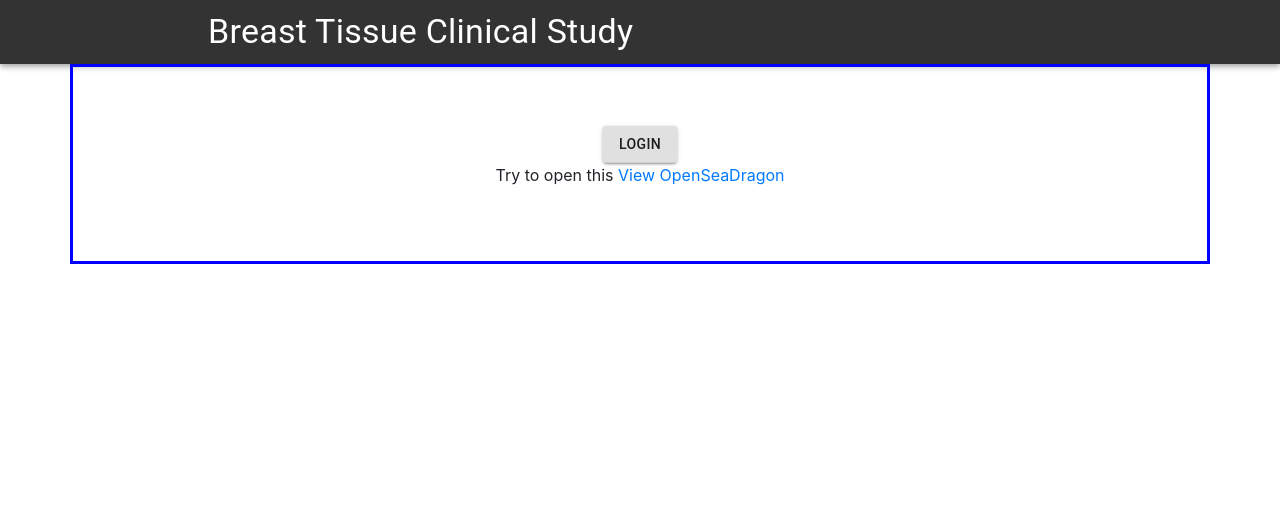
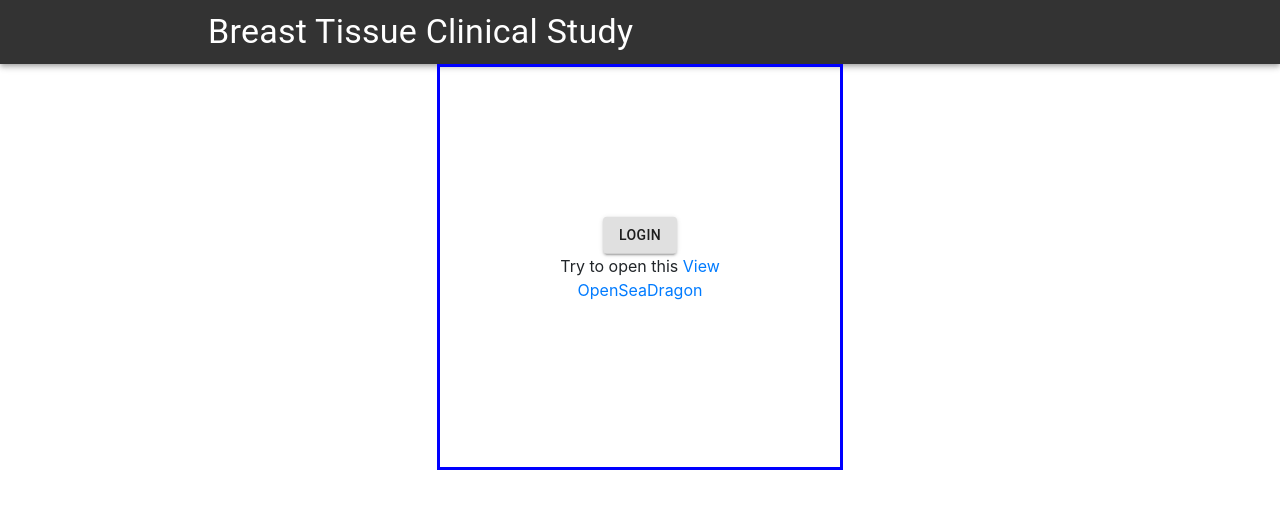
Before and after one commit to becclestone/WebApp, a React (Create React App) app: page / in a window 1280 px wide. Shown: the top 508 px of the page. Built offline with nearby package versions, Linux system fonts and the light colour scheme.

Commit message:
Update Home.css

```diff
--- a/src/components/Home.css
+++ b/src/components/Home.css
@@ -1,8 +1,9 @@
 .container {
   height: 200px;
+  width: 300px;
   position: relative;
   border: 3px solid blue;
-  padding: 20px;
+  padding: 200px;
 }
 
 .center {
```
